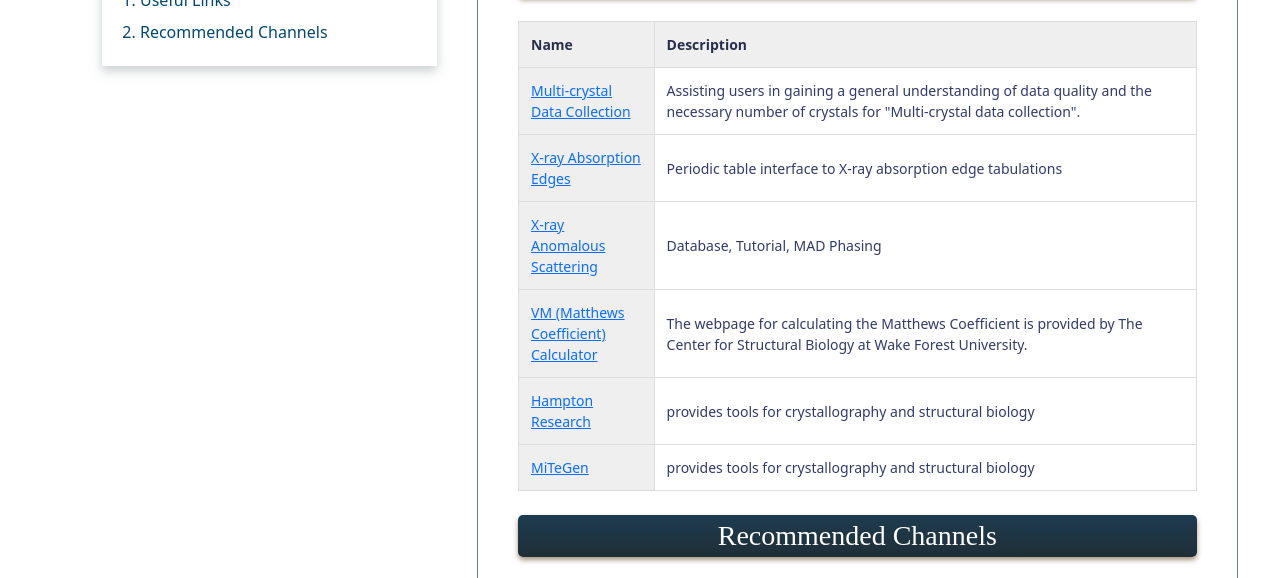
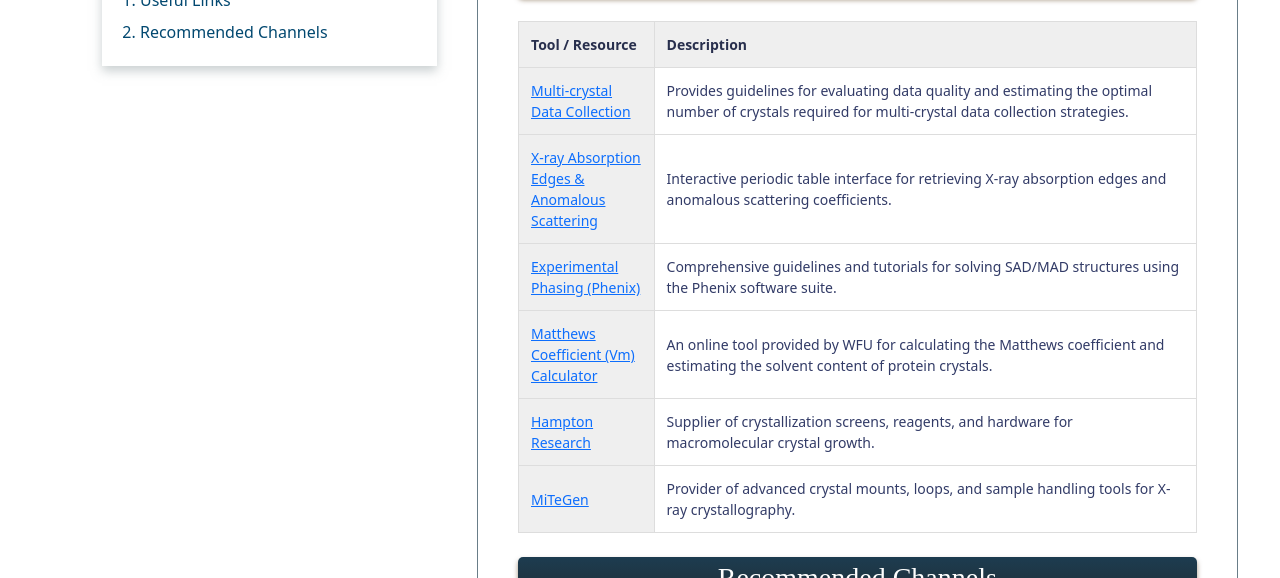
Before and after one commit to nsrrcspxf/nsrrcspxf, a plain HTML site: page useful-links.html in a window 1280 px wide. Shown: the part 1307-1885 px from the top of the page. Drawn offline with nearby package versions, Linux system fonts and the light colour scheme; a web font is replaced by a local one.

Commit message:
更新連結

```diff
--- a/useful-links.html
+++ b/useful-links.html
@@ -74,37 +74,37 @@
                     <!-- Data Collection & Strategy -->
                     <div class="title2" id="blinfo1">Useful Links</div><br>
                     <!-- 表格 -->
-                    <table class="center software-table" >
+                    <table class="center software-table">
                         <tr> <!--首列 -->
-                            <th>Name</th>
+                            <th>Tool / Resource</th>
                             <th>
-                                <span> Description </span>
+                                <span>Description</span>
                             </th>
                         </tr>
                         <tr> <!--第二列 -->
                             <td><a href="multicrystal.html" target="_blank">Multi-crystal Data Collection</a></td>
-                            <td>Assisting users in gaining a general understanding of data quality and the necessary number of crystals for "Multi-crystal data collection".</td>
+                            <td>Provides guidelines for evaluating data quality and estimating the optimal number of crystals required for multi-crystal data collection strategies.</td>
                         </tr>
                         <tr> <!--第三列 -->
-                            <td><a href="http://skuld.bmsc.washington.edu/scatter/AS_periodic.html" target="_blank">X-ray Absorption Edges</a></td>
-                            <td>Periodic table interface to X-ray absorption edge tabulations</td>
+                            <td><a href="https://klausenhauser.github.io/xray-absorption-tool/" target="_blank">X-ray Absorption Edges & Anomalous Scattering</a></td>
+                            <td>Interactive periodic table interface for retrieving X-ray absorption edges and anomalous scattering coefficients.</td>
                         </tr>
                         <tr> <!--第四列 -->
-                            <td><a href="http://www.bmsc.washington.edu/scatter/AS_index.html" target="_blank">X-ray Anomalous Scattering</a></td> <!--欄1 -->
-                            <td>Database, Tutorial, MAD Phasing</td> <!--欄2 -->
+                            <td><a href="https://www.phenix-online.org/version_docs/dev-2486/overviews/xray-experimental-phasing.html" target="_blank">Experimental Phasing (Phenix)</a></td>
+                            <td>Comprehensive guidelines and tutorials for solving SAD/MAD structures using the Phenix software suite.</td>
                         </tr>
                         <tr> <!--第五列 -->
-                            <td><a href="https://csb.wfu.edu/tools/vmcalc/vm.html" target="_blank">VM (Matthews Coefficient) Calculator</a></td>
-                            <td>The webpage for calculating the Matthews Coefficient is provided by The Center for Structural Biology at Wake Forest University.</td>
+                            <td><a href="https://csb.wfu.edu/tools/vmcalc/vm.html" target="_blank">Matthews Coefficient (Vm) Calculator</a></td>
+                            <td>An online tool provided by WFU for calculating the Matthews coefficient and estimating the solvent content of protein crystals.</td>
 
                         </tr>
                         <tr> <!--第六列 -->
                             <td><a href="https://hamptonresearch.com/" target="_blank">Hampton Research</a></td>
-                            <td>provides tools for crystallography and structural biology</td>
+                            <td>Supplier of crystallization screens, reagents, and hardware for macromolecular crystal growth.</td>
                         </tr>
                         <tr> <!--第七列 -->
                             <td><a href="https://www.mitegen.com/" target="_blank">MiTeGen</a></td>
-                            <td>provides tools for crystallography and structural biology</td>
+                            <td>Provider of advanced crystal mounts, loops, and sample handling tools for X-ray crystallography.</td>
                         </tr>
                     </table>
                     <br>
```
